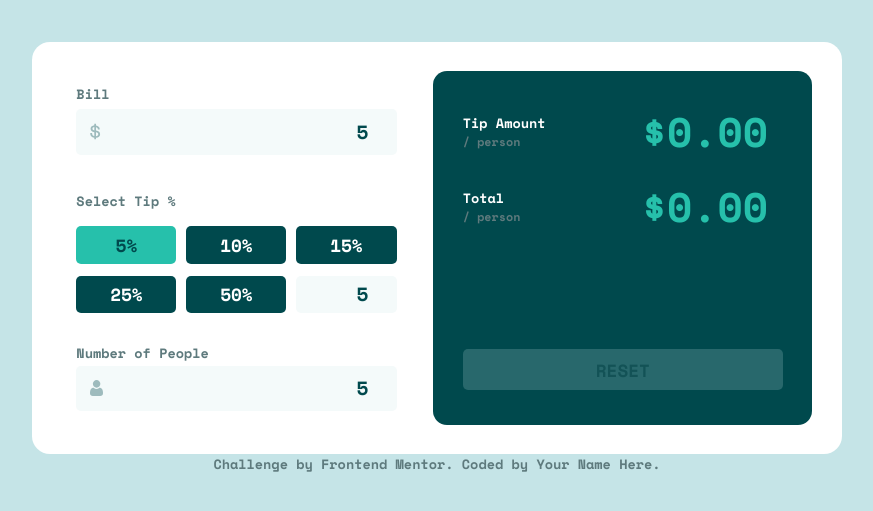
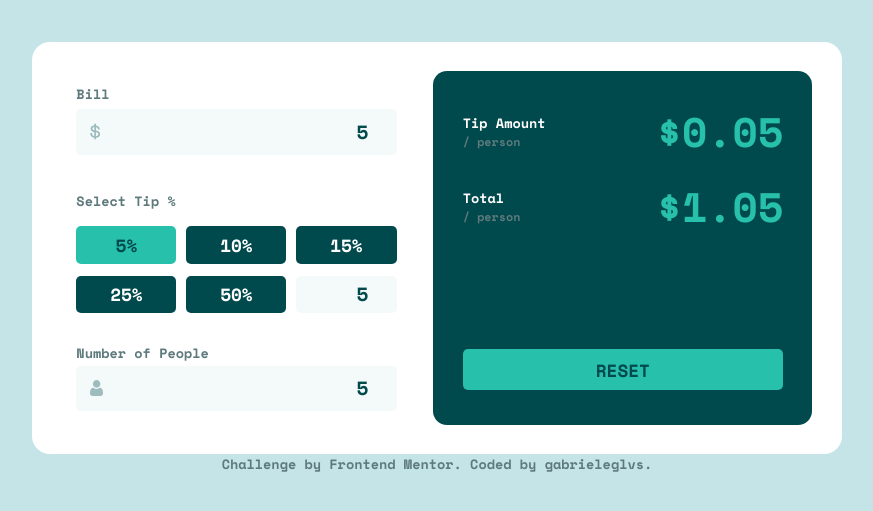
Before and after one commit to gabrieleglvs/tip-calculator-app, a plain HTML site: page index.html in a window 1280 px wide. Both pictures are taken after typing "5", "5", "5" into the empty fields and a click on the button "5%". Shown: the part 201-712 px from the top of the page, without its empty margins (203-1076 px from the left). Drawn offline with nearby package versions, Linux system fonts and the light colour scheme.

Commit message:
versão web finalizada

```diff
--- a/index.html
+++ b/index.html
@@ -50,24 +50,23 @@
                         <span class="output-title-text">Tip Amount</span>
                         <span class="output-sub-title-text">/ person</span>
                     </div>
-                    <input type="number" name="tip-amount" id="s-output-tip-amount" placeholder="$0.00" disabled>
+                    <input type="text" name="tip-amount" id="s-output-tip-amount" placeholder="$0.00" disabled>
                 </div>
                 <div class="splitter-output-total">
                     <div class="s-output-total-text">
                         <span class="output-title-text">Total</span>
                         <span class="output-sub-title-text">/ person</span>
                     </div>
-                    <input type="number" name="total" id="s-output-total" placeholder="$0.00" disabled>
+                    <input type="text" name="total" id="s-output-total" placeholder="$0.00" disabled>
                 </div>
-
-                <button id="reset-button">RESET</button>
+                <button class="reset-button-normal " id="reset-button" >RESET</button>
             </div>
 
         </section>
     </main>
     <footer>
         Challenge by <a href="https://www.frontendmentor.io?ref=challenge" target="_blank">Frontend Mentor</a>.
-        Coded by <a href="#">Your Name Here</a>.
+        Coded by <a href="#">gabrieleglvs</a>.
     </footer>
     <script type="text/javascript" src="main.js"></script>
 </body>
--- a/main.js
+++ b/main.js
@@ -14,17 +14,20 @@ const tipInputCustomEl = document.querySelector("#tip-input-custom");
 //Tip Amount
 const sOutputTipAmountEl = document.querySelector("#s-output-tip-amount");
 
+//Total
+const sOutputTotalEl = document.querySelector("#s-output-total");
+
+//Reset Button
+const resetButtonEl = document.querySelector("#reset-button");
+
 buttons.forEach((button) => {
     button.addEventListener("click", (e) => {
+
         let tipValue = e.target.attributes[2].nodeValue;
-        console.log(tipValue);
 
         sInputNumPeopleEl.addEventListener("input", (event) => {
 
-            console.log(event);
-            console.log(parseInt(sInputNumPeopleEl.value));
-
-                if(sInputNumPeopleEl.value == 0) {
+            if(sInputNumPeopleEl.value <= 0) {
                 sInputNumPeopleEl.classList.add("input-attention");
                 sInputNumPeopleLabelEl.innerHTML = "Can't be zero"
                 sInputNumPeopleLabelEl.classList.add("label-attention")
@@ -33,9 +36,32 @@ buttons.forEach((button) => {
                 sInputNumPeopleLabelEl.innerHTML = "";
                 sInputNumPeopleLabelEl.classList.remove("label-attention");
 
+                resetButtonEl.classList.add("active");
+
                 calcTipAmount(parseFloat(sInputBillEl.value), parseInt(tipValue), parseInt(sInputNumPeopleEl.value));
             }
-        });
+        })
+    })
+})
+
+tipInputCustomEl.addEventListener("input", () => {
+    let tipValue = tipInputCustomEl.value;
+
+    sInputNumPeopleEl.addEventListener("input", (event) => {
+
+        if(sInputNumPeopleEl.value <= 0) {
+            sInputNumPeopleEl.classList.add("input-attention");
+            sInputNumPeopleLabelEl.innerHTML = "Can't be zero"
+            sInputNumPeopleLabelEl.classList.add("label-attention")
+        } else {
+            sInputNumPeopleEl.classList.remove("input-attention");
+            sInputNumPeopleLabelEl.innerHTML = "";
+            sInputNumPeopleLabelEl.classList.remove("label-attention");
+
+            resetButtonEl.classList.add("active");
+
+            calcTipAmount(parseFloat(sInputBillEl.value), parseInt(tipValue), parseInt(sInputNumPeopleEl.value));
+        }
     })
 })
 
@@ -43,53 +69,87 @@ const tipButton5El = document.querySelector("#tip-button-5");
 tipButton5El.addEventListener("click", (event) => {
     event.preventDefault();
     tipButton5El.classList.add("clicked");
-    tipButton10El.classList.remove("clicked")
-    tipButton15El.classList.remove("clicked")
-    tipButton25El.classList.remove("clicked")
-    tipButton50El.classList.remove("clicked")
+    tipButton10El.classList.remove("clicked");
+    tipButton15El.classList.remove("clicked");
+    tipButton25El.classList.remove("clicked");
+    tipButton50El.classList.remove("clicked");
 });
 
 const tipButton10El = document.querySelector("#tip-button-10");
 tipButton10El.addEventListener("click", (event) => {
     event.preventDefault();
-    tipButton5El.classList.remove("clicked")
+    tipButton5El.classList.remove("clicked");
     tipButton10El.classList.add("clicked");
-    tipButton15El.classList.remove("clicked")
-    tipButton25El.classList.remove("clicked")
-    tipButton50El.classList.remove("clicked")
+    tipButton15El.classList.remove("clicked");
+    tipButton25El.classList.remove("clicked");
+    tipButton50El.classList.remove("clicked");
 });
 
 const tipButton15El = document.querySelector("#tip-button-15");
 tipButton15El.addEventListener("click", (event) => {
     event.preventDefault();
-    tipButton5El.classList.remove("clicked")
+    tipButton5El.classList.remove("clicked");
     tipButton10El.classList.remove("clicked");
-    tipButton15El.classList.add("clicked")
-    tipButton25El.classList.remove("clicked")
-    tipButton50El.classList.remove("clicked")
+    tipButton15El.classList.add("clicked");
+    tipButton25El.classList.remove("clicked");
+    tipButton50El.classList.remove("clicked");
 });
 
 const tipButton25El = document.querySelector("#tip-button-25");
 tipButton25El.addEventListener("click", (event) => {
     event.preventDefault();
-    tipButton5El.classList.remove("clicked")
+    tipButton5El.classList.remove("clicked");
     tipButton10El.classList.remove("clicked");
-    tipButton15El.classList.remove("clicked")
-    tipButton25El.classList.add("clicked")
-    tipButton50El.classList.remove("clicked")
+    tipButton15El.classList.remove("clicked");
+    tipButton25El.classList.add("clicked");
+    tipButton50El.classList.remove("clicked");
 });
 
 const tipButton50El = document.querySelector("#tip-button-50");
 tipButton50El.addEventListener("click", (event) => {
     event.preventDefault();
-    tipButton5El.classList.remove("clicked")
+    tipButton5El.classList.remove("clicked");
     tipButton10El.classList.remove("clicked");
-    tipButton15El.classList.remove("clicked")
-    tipButton25El.classList.remove("clicked")
-    tipButton50El.classList.add("clicked")
+    tipButton15El.classList.remove("clicked");
+    tipButton25El.classList.remove("clicked");
+    tipButton50El.classList.add("clicked");
 });
 
 
 function calcTipAmount(b, t, p) {
-    console.log(b, t, p)
+
+    let tipAmount = ((b * t) / 100) / p;
+    tipAmount = Math.floor(tipAmount * 100) / 100
+
+    sOutputTipAmountEl.value = new Intl.NumberFormat("en", {
+        style: "currency",
+        currency: "USD",
+    }).format(tipAmount);
+
+    let total = ((b * t) / 100)
+    total = (total + b) / p;
+    total = Math.floor(total * 100) / 100
+
+    sOutputTotalEl.value = new Intl.NumberFormat("en", {
+        style: "currency",
+        currency: "USD",
+    }).format(total);
+
+    resetButtonEl.addEventListener("click", () => {
+        sInputBillEl.value = "";
+        t = "";
+        sInputNumPeopleEl.value = "";
+        tipButton5El.classList.remove("clicked");
+        tipButton10El.classList.remove("clicked");
+        tipButton15El.classList.remove("clicked");
+        tipButton25El.classList.remove("clicked");
+        tipButton50El.classList.remove("clicked");
+        sOutputTipAmountEl.value = "";
+        sOutputTotalEl.value = "";
+        resetButtonEl.classList.remove("active");
+
+        sInputNumPeopleEl.classList.remove("input-attention");
+        sInputNumPeopleLabelEl.innerHTML = "";
+        sInputNumPeopleLabelEl.classList.remove("label-attention");
+    })
 }
--- a/styles.css
+++ b/styles.css
@@ -188,7 +188,7 @@ header {
     align-items: center;
 }
 .s-output-tip-amount-text {
-    width: 50%;
+    width: 30%;
     display: flex;
     flex-direction: column;
 }
@@ -199,7 +199,7 @@ header {
     font-size: 0.8rem;
 }
 #s-output-tip-amount {
-    width: 50%;
+    width: 70%;
     text-align: right;
     font-size: 2.8rem;
     color:#26c0ab;
@@ -221,12 +221,12 @@ header {
     margin-top: 1rem;
 }
 .s-output-total-text {
-    width: 50%;
+    width: 30%;
     display: flex;
     flex-direction: column;
 }
 #s-output-total {
-    width: 50%;
+    width: 70%;
     text-align: right;
     font-size: 2.8rem;
     color: #26c0ab;
@@ -241,7 +241,7 @@ header {
     color: #26c0ab;
 }
 
-#reset-button {
+.reset-button-normal {
     border: none;
     border-radius: 5px;
     padding: 0.5rem;
@@ -251,14 +251,15 @@ header {
     font-size: 1.2rem;
 }
 
-#reset-button:hover {
+.reset-button-normal:hover {
     background-color: #9FE8DF;
     opacity: 100%;
     color: #00494d;
     cursor: pointer;
 }
 
-#reset-button .clicked {
+.active {
     background-color: #26c0ab;
+    opacity: 100%;
     color: #00494d; /*mudar a cor via js*/
 }
```
Lines whose indentation alone changed are shown as unchanged.
